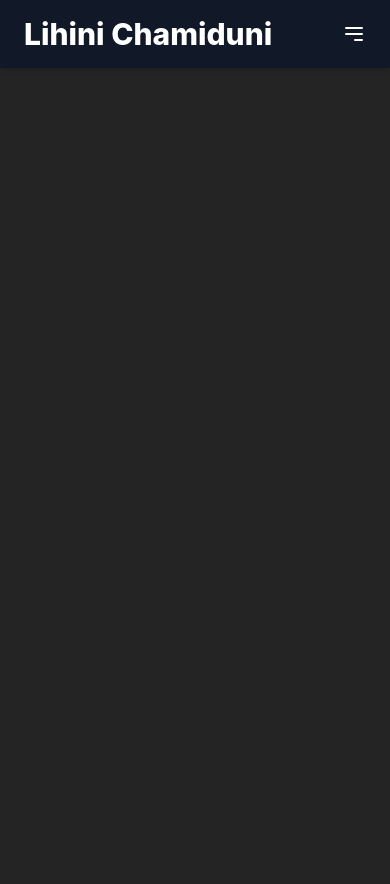
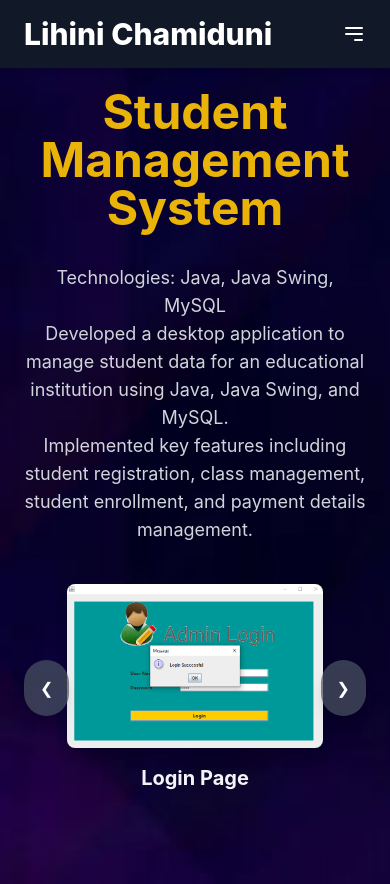
Before and after one commit to lchaminduni/Portfolio, a React (Vite) app: page /portfolio/projects in a window 390 px wide. Before the commit the page ends 844 px from the top, so only its background shows below. Built offline with nearby package versions, Linux system fonts and the light colour scheme.

Commit message:
Make Project Page

```diff
--- a/src/App.tsx
+++ b/src/App.tsx
@@ -6,6 +6,7 @@ import { BrowserRouter as Router, Routes, Route } from 'react-router-dom';
 import AboutMe from './Components/AboutMe';
 import Resume from './Components/Resume';
 import Achievement from './Components/Achievement';
+import Projects from './Components/Project';
 
 function App() {
   return (
@@ -20,6 +21,7 @@ function App() {
           <Route path="/portfolio/about" element={<AboutMe />} /> {/* About Me Page */}
           <Route path="/portfolio/resume" element={<Resume/>} />{/*Resume Page*/}
           <Route path="/portfolio/achievement" element={<Achievement/>} />
+          <Route path="/portfolio/projects" element={<Projects/>} />
         </Routes>
       </div>
     </Router>
--- a/src/Components/Achievement.tsx
+++ b/src/Components/Achievement.tsx
@@ -1,6 +1,6 @@
 import React, { useState } from "react";
 import { motion } from "framer-motion";
-import backgroundImage from "/assets/bgimage.png";
+import backgroundImage from "/assets/bground5.jpg";
 import certi1 from "/assets/cmjd.jpg";
 import certi2 from "/assets/webdesign1.png";
 import certi3 from "/assets/frontend.png";
@@ -22,8 +22,7 @@ const AboutMe: React.FC = () => {
       className="bg-cover bg-center text-white min-h-screen py-12 mt-10 relative"
       style={{ backgroundImage: `url(${backgroundImage})` }}
     >
-      {/* Dark overlay to help text stand out */}
-      <div className="absolute inset-0 bg-black opacity-60"></div>
+
 
       <div className="container mx-auto px-6 relative z-10">
         {/* Title with enhanced fade-in and scaling animation */}
@@ -200,58 +199,6 @@ const AboutMe: React.FC = () => {
           </div>
         </motion.div>
 
-        {/* Skills Section with fade-in and staggered effect */}
-        <motion.div
-          className="mt-12"
-          initial={{ opacity: 0 }}
-          animate={{ opacity: 1 }}
-          transition={{ duration: 1.5 }}
-        >
-          <motion.h2
-            className="text-4xl font-bold text-center text-yellow-500 mb-6"
-            initial={{ opacity: 0 }}
-            animate={{ opacity: 1 }}
-            transition={{ duration: 1 }}
-          >
-            My Skills
-          </motion.h2>
-          <div className="grid grid-cols-1 md:grid-cols-2 lg:grid-cols-2 gap-8">
-            {/* Technical Skills */}
-            <motion.div
-              className="bg-opacity-70 bg-gray-600 text-white rounded-2xl shadow-lg p-8"
-              initial={{ opacity: 0, y: 50 }}
-              animate={{ opacity: 1, y: 0 }}
-              transition={{ delay: 0.2, duration: 0.8 }}
-            >
-              <h3 className="text-xl font-bold text-yellow-500 mb-4">Technical Skills</h3>
-              <ul className="list-disc ml-6">
-                <li>Backend Development: Java, Spring Boot</li>
-                <li>Frontend Development: React, HTML, CSS, JavaScript, TypeScript</li>
-                <li>Database Management: MySQL, SQL</li>
-                <li>Version Control: Git, GitHub</li>
-                <li>REST API Development</li>
-              </ul>
-            </motion.div>
-
-
-
-            {/* Soft Skills */}
-            <motion.div
-              className="bg-opacity-70 bg-gray-600 text-white rounded-2xl shadow-lg p-8"
-              initial={{ opacity: 0, y: 50 }}
-              animate={{ opacity: 1, y: 0 }}
-              transition={{ delay: 0.6, duration: 0.8 }}
-            >
-              <h3 className="text-xl font-bold text-yellow-500 mb-4">Soft Skills</h3>
-              <ul className="list-disc ml-6">
-                <li>Problem-Solving</li>
-                <li>Teamwork</li>
-                <li>Adaptability</li>
-                <li>Time Management</li>
-              </ul>
-            </motion.div>
-          </div>
-        </motion.div>
 
         {/* Call to Action Section with bounce effect */}
         <motion.div
--- /dev/null
+++ b/src/Components/Project.tsx
@@ -0,0 +1,109 @@
+import React, { useState } from "react";
+import { motion } from "framer-motion";
+import backgroundImage from "/assets/bground5.jpg";
+import loginImg from "/assets/login.png";
+import dashboardImg from "/assets/dashboard.png";
+import enrollmentImg from "/assets/enrollment.png";
+import registrationImg from "/assets/registration.png";
+import classManageImg from "/assets/classmanage.png";
+import paymentImg from "/assets/payment.png";
+
+const images = [
+  { src: loginImg, title: "Login Page" },
+  { src: dashboardImg, title: "Dashboard" },
+  { src: enrollmentImg, title: "Enrollment Page" },
+  { src: registrationImg, title: "Registration Page" },
+  { src: classManageImg, title: "Class Management Page" },
+  { src: paymentImg, title: "Payment Page" },
+];
+
+const Projects: React.FC = () => {
+  const [currentIndex, setCurrentIndex] = useState(0);
+
+  const handlePrev = () => {
+    setCurrentIndex((prevIndex) => (prevIndex === 0 ? images.length - 1 : prevIndex - 1));
+  };
+
+  const handleNext = () => {
+    setCurrentIndex((prevIndex) => (prevIndex === images.length - 1 ? 0 : prevIndex + 1));
+  };
+
+  return (
+    <section
+      className="bg-cover bg-center text-white min-h-screen py-12 mt-10 relative"
+      style={{ backgroundImage: `url(${backgroundImage})` }}
+    >
+      <div className="container mx-auto px-6 relative z-10">
+        {/* Title Section */}
+        <motion.h1
+          className="text-5xl md:text-6xl font-bold text-center mb-8 text-yellow-500"
+          initial={{ opacity: 0, scale: 0.8, y: 50 }}
+          animate={{ opacity: 1, scale: 1, y: 0 }}
+          transition={{
+            type: "spring",
+            stiffness: 100,
+            damping: 10,
+            duration: 1.2,
+          }}
+        >
+          Student Management System
+        </motion.h1>
+
+        {/* Description */}
+        <motion.div
+          className="text-center text-lg text-gray-300 mb-10"
+          initial={{ opacity: 0 }}
+          animate={{ opacity: 1 }}
+          transition={{ duration: 1 }}
+        >
+          <p>
+            Technologies: Java, Java Swing, MySQL
+          </p>
+          <p>
+            Developed a desktop application to manage student data for an
+            educational institution using Java, Java Swing, and MySQL.
+          </p>
+          <p>
+            Implemented key features including student registration, class
+            management, student enrollment, and payment details management.
+          </p>
+        </motion.div>
+
+        {/* Carousel Section */}
+        <div className="relative">
+          <motion.div
+            className="flex items-center justify-center"
+            initial={{ opacity: 0 }}
+            animate={{ opacity: 1 }}
+            transition={{ duration: 1 }}
+          >
+            <img
+              src={images[currentIndex].src}
+              alt={images[currentIndex].title}
+              className="w-3/4 h-auto rounded-lg shadow-lg"
+            />
+          </motion.div>
+          <div className="text-center mt-4 text-xl font-bold text-gray-100">
+            {images[currentIndex].title}
+          </div>
+
+          {/* Navigation Arrows */}
+          <button
+            onClick={handlePrev}
+            className="absolute left-0 top-1/2 transform -translate-y-1/2 bg-gray-600 bg-opacity-70 p-4 rounded-full shadow-lg hover:bg-yellow-500 transition"
+          >
+            ❮
+          </button>
+          <button
+            onClick={handleNext}
+            className="absolute right-0 top-1/2 transform -translate-y-1/2 bg-gray-600 bg-opacity-70 p-4 rounded-full shadow-lg hover:bg-yellow-500 transition"
+          >
+            ❯
+          </button>
+        </div>
+      </div>
+    </section>
+  );
+};
+
+export default Projects;
--- a/src/Components/Resume.tsx
+++ b/src/Components/Resume.tsx
@@ -69,7 +69,7 @@ const Resume: React.FC = () => {
               {
                 title:
                   "National Diploma for Industrial Technology-Civil Engineering (NVQ 5)",
-                subtitle: "Sri Lanka College of Technology, Rathmalana (2020 - 2021)",
+                subtitle: "Sri Lanka College of Technology, Rathmalana (2021 - 2023)",
               },
             ].map((item, index) => (
               <motion.div key={index} variants={itemVariants}>
```
Also changed, not shown: 1 other file (tests, documents, lock files or other folders).
